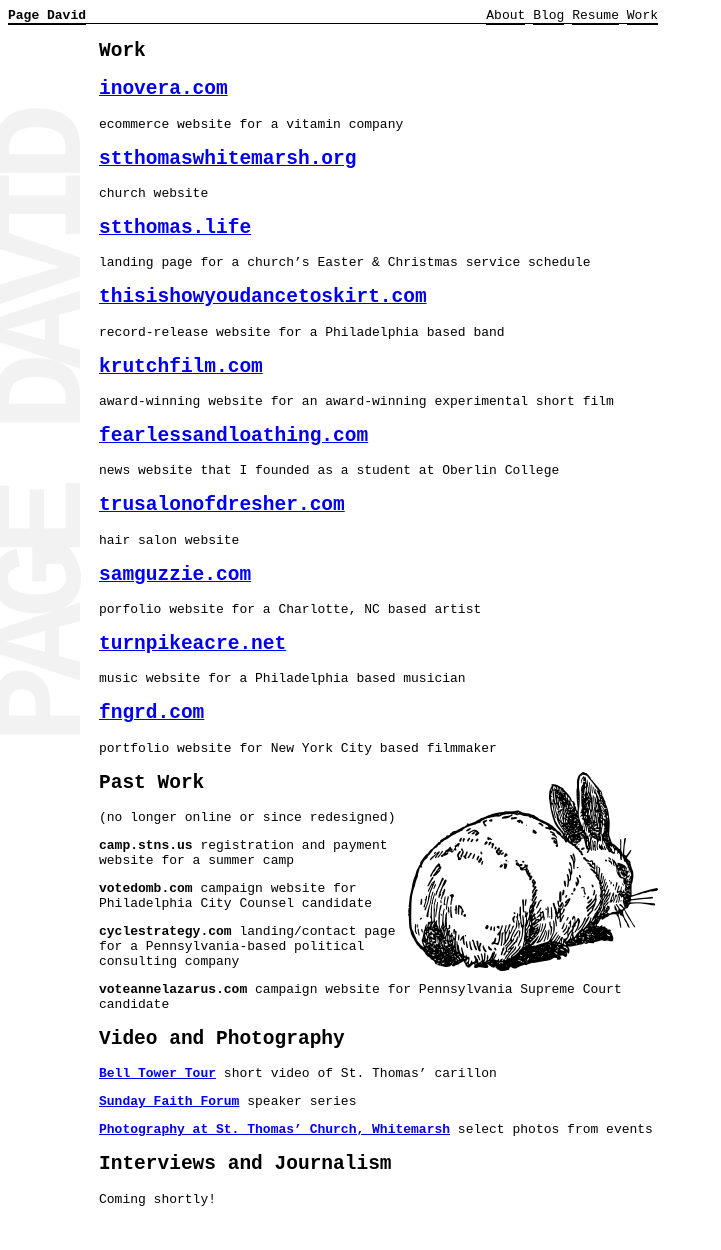
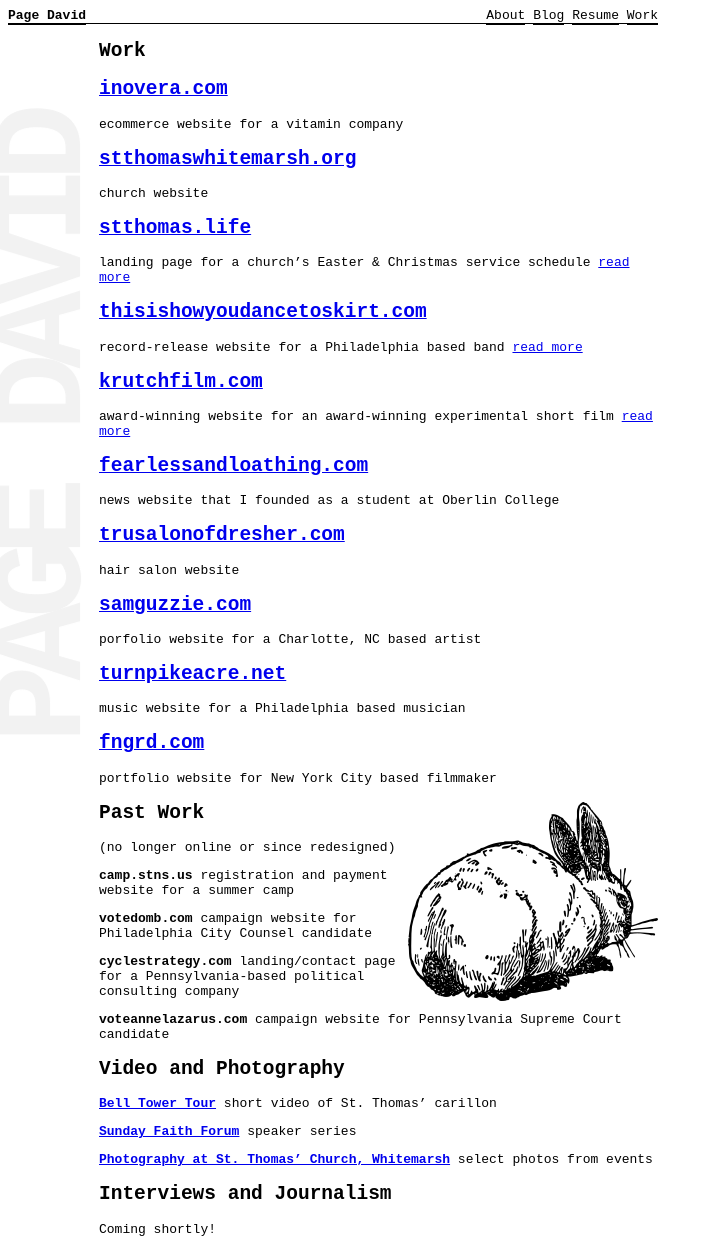
Before and after one commit to pagedavid/pagedavid.github.io, a Jekyll site: the page built from work.md, in a window 1280 px wide. Shown: the whole page, without its empty margins (0-721 px from the left). Built offline with Jekyll 4.4.1, drawn with Linux system fonts in a browser that asks for light colours; before the commit the page ends 1220 px from its top, so only the background shows below that.

Commit message:
added links to blog pieces

```diff
--- a/work.md
+++ b/work.md
@@ -11,13 +11,13 @@ ecommerce website for a vitamin company
 church website
 
 ## [stthomas.life](http://stthomas.life)
-landing page for a church's Easter & Christmas service schedule
+landing page for a church's Easter & Christmas service schedule [read more]({{ site.baseurl }}{% post_url 2017-09-22-making-stthomas-life %})
 
 ## [thisishowyoudancetoskirt.com](http://thisishowyoudancetoskirt.com)
-record-release website for a Philadelphia based band
+record-release website for a Philadelphia based band [read more]({{ site.baseurl }}{% post_url 2017-09-22-making-thisishowyoudancetoskirt-com %})
 
 ## [krutchfilm.com](http://krutchfilm.com)
-award-winning website for an award-winning experimental short film
+award-winning website for an award-winning experimental short film [read more]({{ site.baseurl }}{% post_url 2017-09-22-making-krutchfilm-com %})
 
 ## [fearlessandloathing.com](http://fearlessandloathing.com)
 news website that I founded as a student at Oberlin College
```
